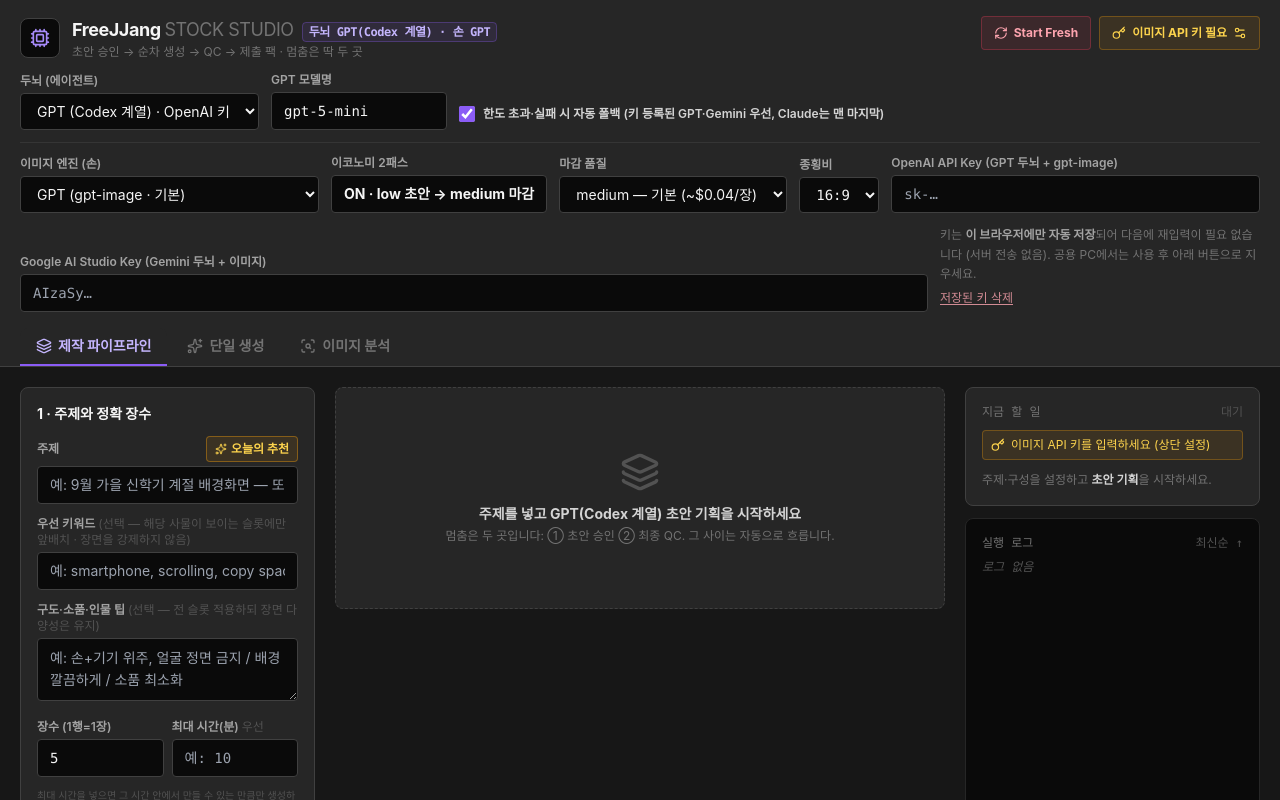
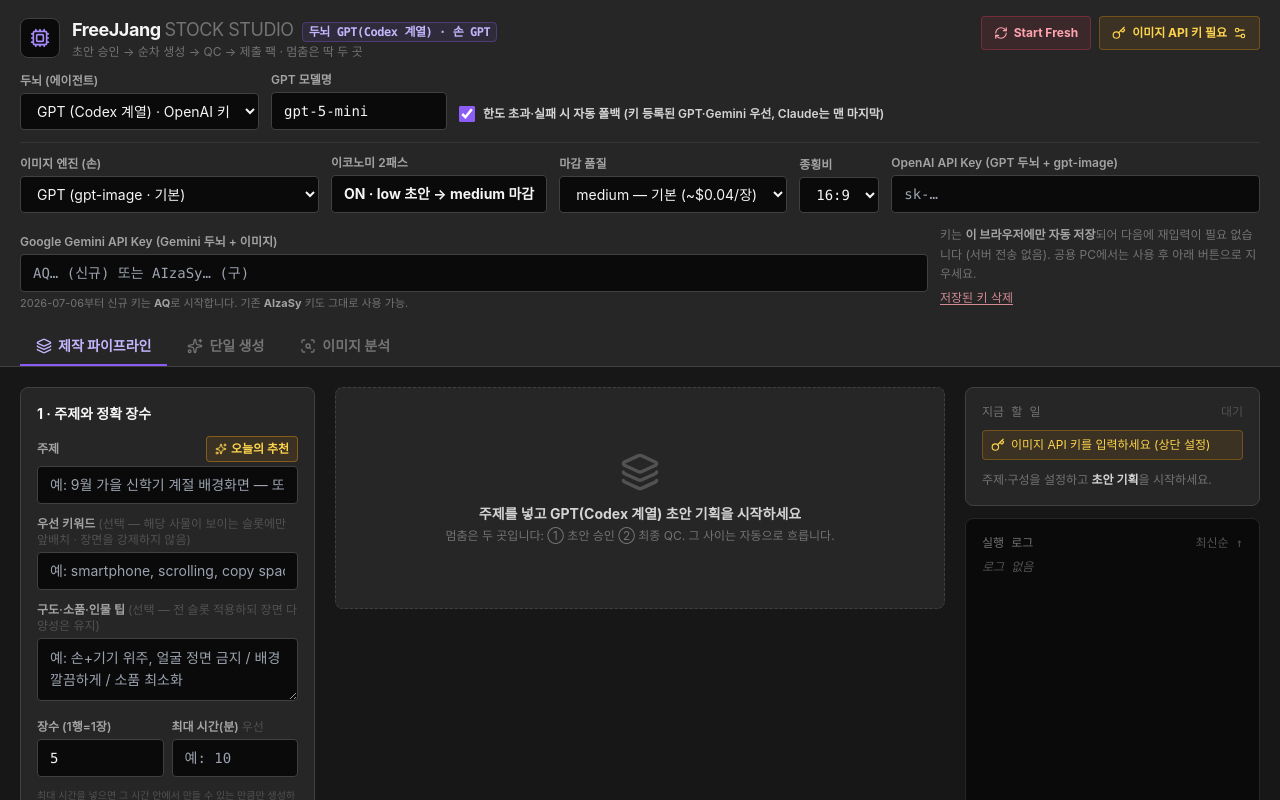
Before and after one commit to dalgakjjang-cloud/crop-server, a React (Vite) app in the folder freejjang-stock-studio/: page / in a window 1280 px wide. Shown: the top 800 px of the page. Built offline with nearby package versions, Linux system fonts and the light colour scheme; what pica would draw is missing.

Commit message:
Update Google API key input for 2026-07-06 format change (AQ prefix)
Co-Authored-By: Claude Opus 4.8 <noreply@anthropic.com>
Claude-Session: https://claude.ai/code/session_01UTf7WM6xkLeUUehEZaUZ9y

```diff
--- a/freejjang-stock-studio/src/App.jsx
+++ b/freejjang-stock-studio/src/App.jsx
@@ -1372,9 +1372,12 @@ Each block content = one short Korean sentence.`,
                   className={`${fieldCls} font-mono w-full`} />
               </div>
               <div className="flex-1 min-w-52">
-                <label className="block text-xs font-semibold text-neutral-400 mb-1">Google AI Studio Key (Gemini 두뇌 + 이미지)</label>
-                <input type="password" value={googleKey} onChange={(e) => setGoogleKey(e.target.value)} placeholder="AIzaSy…"
+                <label className="block text-xs font-semibold text-neutral-400 mb-1">Google Gemini API Key (Gemini 두뇌 + 이미지)</label>
+                <input type="password" value={googleKey} onChange={(e) => setGoogleKey(e.target.value)} placeholder="AQ… (신규) 또는 AIzaSy… (구)"
                   className={`${fieldCls} font-mono w-full`} />
+                <p className="text-[11px] text-neutral-500 mt-1 leading-snug">
+                  2026-07-06부터 신규 키는 <b className="text-neutral-400">AQ</b>로 시작합니다. 기존 <b className="text-neutral-400">AIzaSy</b> 키도 그대로 사용 가능.
+                </p>
               </div>
               <div className="max-w-xs pb-1">
                 <p className="text-xs text-neutral-500 leading-relaxed">
```
Also changed, not shown: 1 other file (tests, documents, lock files or other folders).
